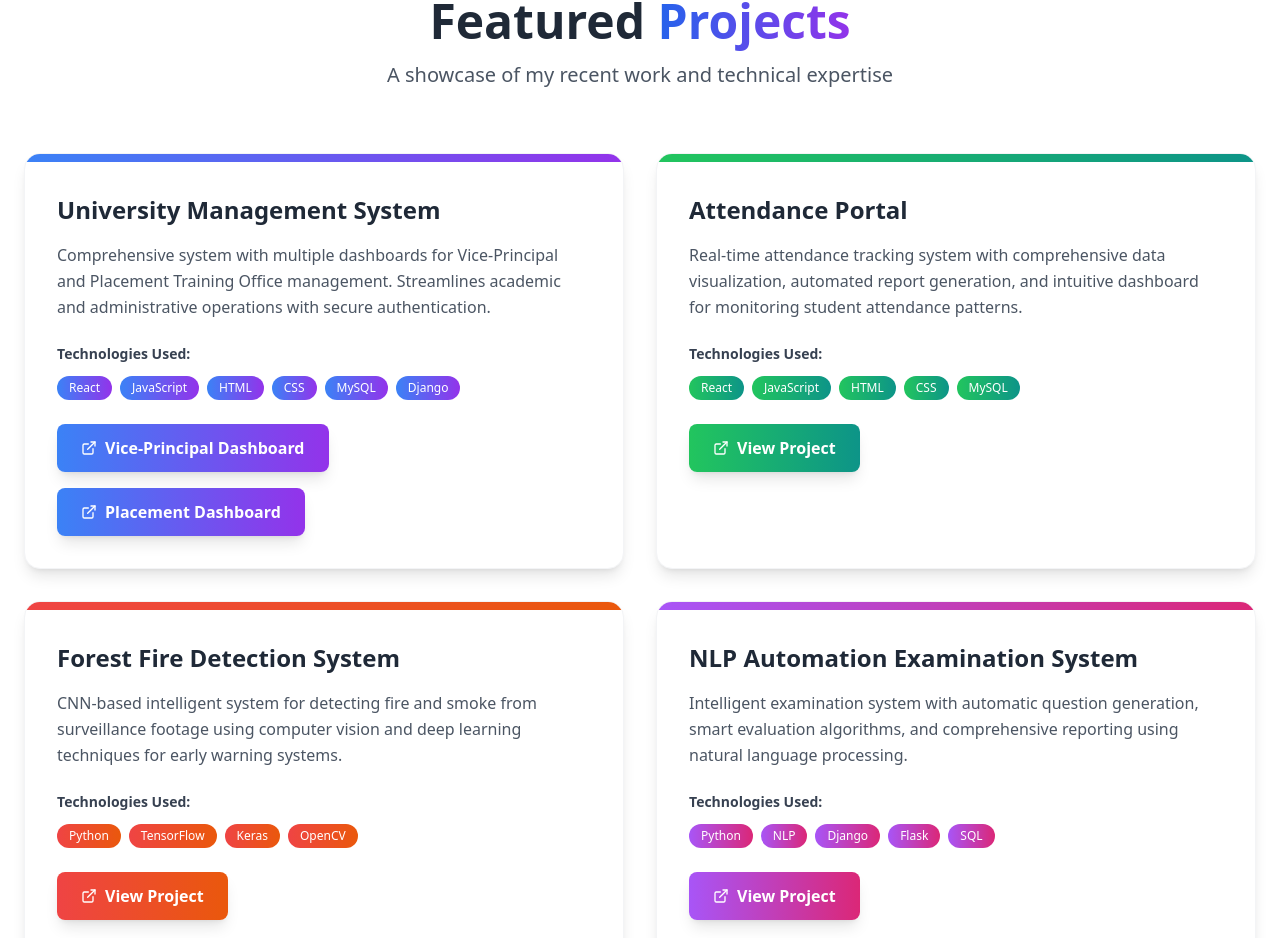
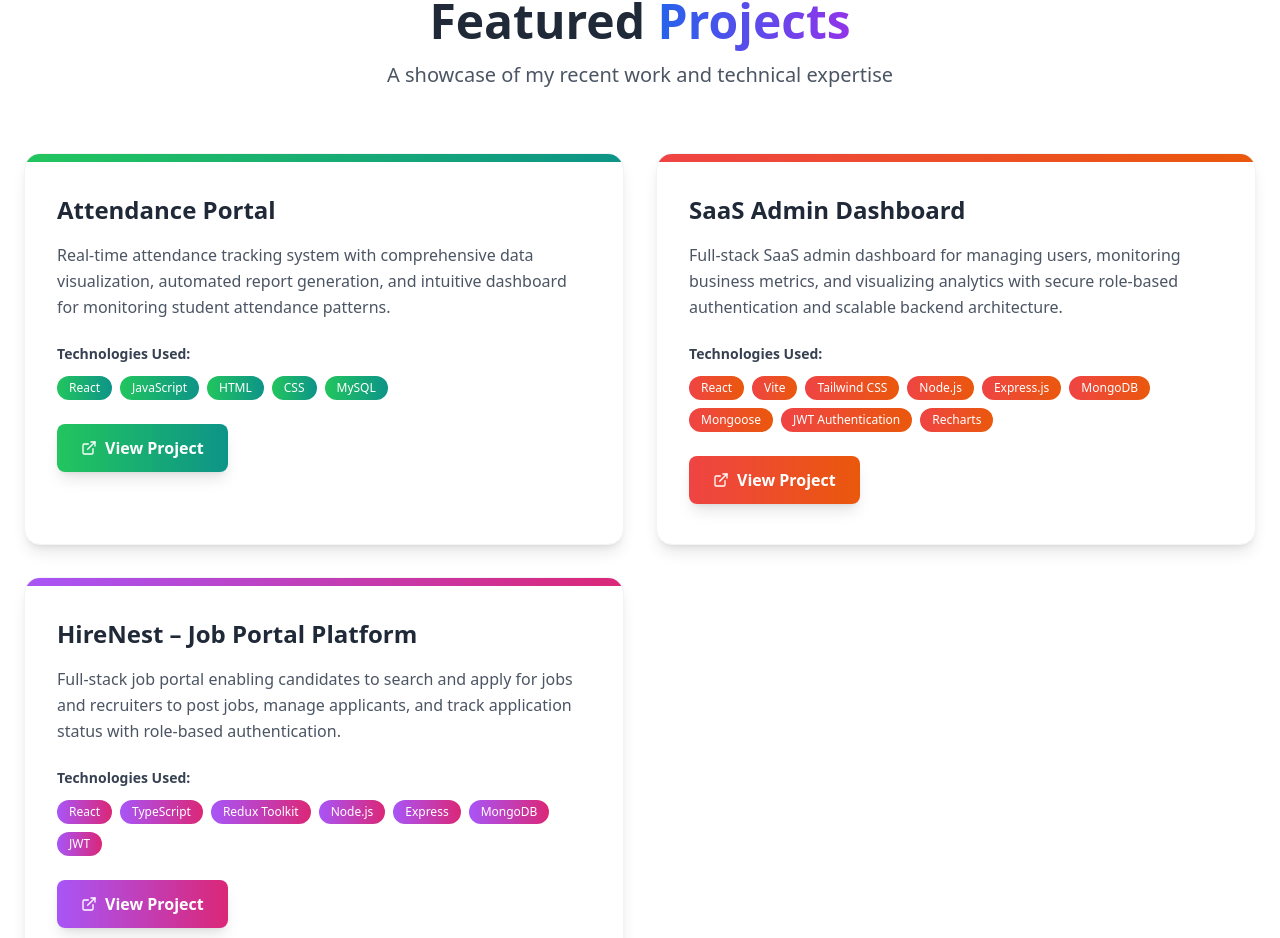
Before and after one commit to AjayKumar-98/Ajay_portfolio, a React (Vite) app in the folder project/: page / in a window 1280 px wide. Shown: the part 1859-2797 px from the top of the page. Built offline with nearby package versions, Linux system fonts and the light colour scheme.

Commit message:
Update Projects.tsx

```diff
--- a/project/src/components/Projects.tsx
+++ b/project/src/components/Projects.tsx
@@ -10,16 +10,7 @@ const Projects = () => {
   });
 
   const projects = [
-    {
-      title: 'University Management System',
-      description: 'Comprehensive system with multiple dashboards for Vice-Principal and Placement Training Office management. Streamlines academic and administrative operations with secure authentication.',
-      tech: ['React', 'JavaScript', 'HTML', 'CSS', 'MySQL', 'Django'],
-      links: [
-        { name: 'Vice-Principal Dashboard', url: 'https://vice-principal.vercel.app/' },
-        { name: 'Placement Dashboard', url: 'https://placementtrainingofficedashboard.vercel.app/' }
-      ],
-      gradient: 'from-blue-500 to-purple-600'
-    },
+
     {
       title: 'Attendance Portal',
       description: 'Real-time attendance tracking system with comprehensive data visualization, automated report generation, and intuitive dashboard for monitoring student attendance patterns.',
@@ -30,21 +21,34 @@ const Projects = () => {
       gradient: 'from-green-500 to-teal-600'
     },
     {
-      title: 'Forest Fire Detection System',
-      description: 'CNN-based intelligent system for detecting fire and smoke from surveillance footage using computer vision and deep learning techniques for early warning systems.',
-      tech: ['Python', 'TensorFlow', 'Keras', 'OpenCV'],
+      title: 'SaaS Admin Dashboard',
+      description: 'Full-stack SaaS admin dashboard for managing users, monitoring business metrics, and visualizing analytics with secure role-based authentication and scalable backend architecture.',
+      tech: [
+        'React',
+        'Vite',
+        'Tailwind CSS',
+        'Node.js',
+        'Express.js',
+        'MongoDB',
+        'Mongoose',
+        'JWT Authentication',
+        'Recharts'
+      ],
       links: [
         { name: 'View Project', url: '#' }
       ],
+
       gradient: 'from-red-500 to-orange-600'
     },
     {
-      title: 'NLP Automation Examination System',
-      description: 'Intelligent examination system with automatic question generation, smart evaluation algorithms, and comprehensive reporting using natural language processing.',
-      tech: ['Python', 'NLP', 'Django', 'Flask', 'SQL'],
+      title: 'HireNest – Job Portal Platform',
+      description: 'Full-stack job portal enabling candidates to search and apply for jobs and recruiters to post jobs, manage applicants, and track application status with role-based authentication.',
+      tech: ['React', 'TypeScript', 'Redux Toolkit', 'Node.js', 'Express', 'MongoDB', 'JWT'],
       links: [
-        { name: 'View Project', url: '#' }
+        { name: 'View Project', url: 'https://hire-nest-job-portal-g3yj.vercel.app/' }
       ],
+
+
       gradient: 'from-purple-500 to-pink-600'
     }
   ];
```
